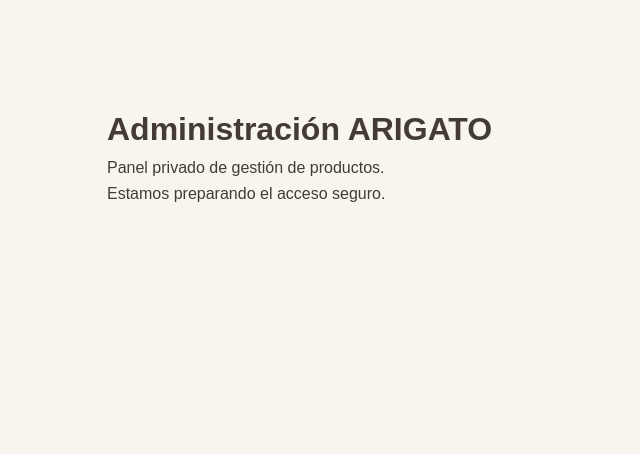
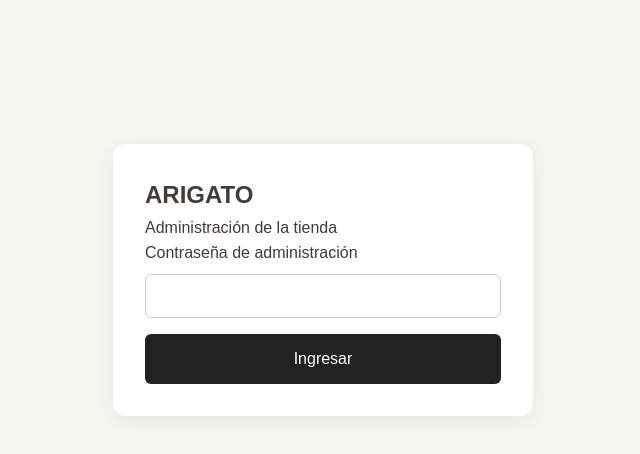
Before and after one commit to arigatomomentosfelices-ux/arigato-tienda, a Next.js app: page /admin in a window 1280 px wide. Shown: the top 454 px of the page, without its empty margins (317-957 px from the left). Built offline with nearby package versions, Linux system fonts and the light colour scheme.

Commit message:
Update page.tsx

```diff
--- a/app/admin/page.tsx
+++ b/app/admin/page.tsx
@@ -1,17 +1,155 @@
+
+"use client";
+
+import { useState } from "react";
 
 export default function AdminPage() {
+  const [password, setPassword] = useState("");
+  const [error, setError] = useState("");
+  const [loading, setLoading] = useState(false);
+  const [authenticated, setAuthenticated] = useState(false);
+
+  async function login(event: React.FormEvent<HTMLFormElement>) {
+    event.preventDefault();
+    setError("");
+    setLoading(true);
+
+    try {
+      const response = await fetch("/api/admin/login", {
+        method: "POST",
+        headers: {
+          "Content-Type": "application/json",
+        },
+        body: JSON.stringify({ password }),
+        cache: "no-store",
+      });
+
+      const data = await response.json();
+
+      if (!response.ok || !data.correcto) {
+        setError(data.error || "No se pudo iniciar sesión.");
+        return;
+      }
+
+      setPassword("");
+      setAuthenticated(true);
+    } catch {
+      setError("No se pudo conectar. Intentá nuevamente.");
+    } finally {
+      setLoading(false);
+    }
+  }
+
+  async function logout() {
+    await fetch("/api/admin/logout", {
+      method: "POST",
+      cache: "no-store",
+    });
+
+    setAuthenticated(false);
+    setPassword("");
+    setError("");
+  }
+
+  if (authenticated) {
+    return (
+      <main style={styles.main}>
+        <section style={styles.card}>
+          <h1>Administración ARIGATO</h1>
+          <p>Acceso autorizado.</p>
+          <p>
+            Próximamente vas a poder organizar tus productos,
+            elegir categorías y decidir cuáles mostrar en la tienda.
+          </p>
+          <button onClick={logout} style={styles.button}>
+            Cerrar sesión
+          </button>
+        </section>
+      </main>
+    );
+  }
+
   return (
-    <main
-      style={{
-        maxWidth: "480px",
-        margin: "80px auto",
-        padding: "24px",
-        fontFamily: "Arial, sans-serif",
-      }}
-    >
-      <h1>Administración ARIGATO</h1>
-      <p>Panel privado de gestión de productos.</p>
-      <p>Estamos preparando el acceso seguro.</p>
+    <main style={styles.main}>
+      <section style={styles.card}>
+        <h1>ARIGATO</h1>
+        <p>Administración de la tienda</p>
+
+        <form onSubmit={login}>
+          <label htmlFor="admin-password">
+            Contraseña de administración
+          </label>
+
+          <input
+            id="admin-password"
+            type="password"
+            value={password}
+            onChange={(event) => setPassword(event.target.value)}
+            autoComplete="current-password"
+            required
+            style={styles.input}
+          />
+
+          {error && (
+            <p role="alert" style={styles.error}>
+              {error}
+            </p>
+          )}
+
+          <button
+            type="submit"
+            disabled={loading}
+            style={styles.button}
+          >
+            {loading ? "Verificando..." : "Ingresar"}
+          </button>
+        </form>
+      </section>
     </main>
   );
 }
+
+const styles: Record<string, React.CSSProperties> = {
+  main: {
+    minHeight: "70vh",
+    display: "flex",
+    alignItems: "center",
+    justifyContent: "center",
+    padding: "24px",
+    fontFamily: "Arial, sans-serif",
+    background: "#f8f6f1",
+  },
+  card: {
+    width: "100%",
+    maxWidth: "420px",
+    padding: "32px",
+    borderRadius: "12px",
+    background: "#ffffff",
+    boxShadow: "0 4px 24px rgba(0,0,0,0.08)",
+  },
+  input: {
+    display: "block",
+    width: "100%",
+    boxSizing: "border-box",
+    marginTop: "8px",
+    marginBottom: "16px",
+    padding: "12px",
+    border: "1px solid #cccccc",
+    borderRadius: "6px",
+    fontSize: "16px",
+  },
+  button: {
+    width: "100%",
+    padding: "12px",
+    border: "none",
+    borderRadius: "6px",
+    background: "#222222",
+    color: "#ffffff",
+    fontSize: "16px",
+    cursor: "pointer",
+  },
+  error: {
+    color: "#b42318",
+    fontSize: "14px",
+  },
+};
```
